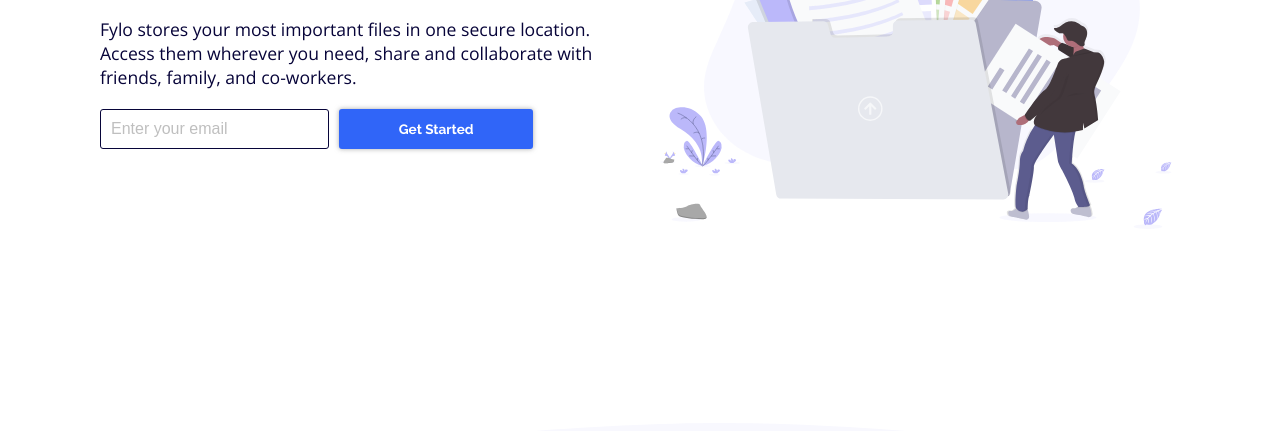
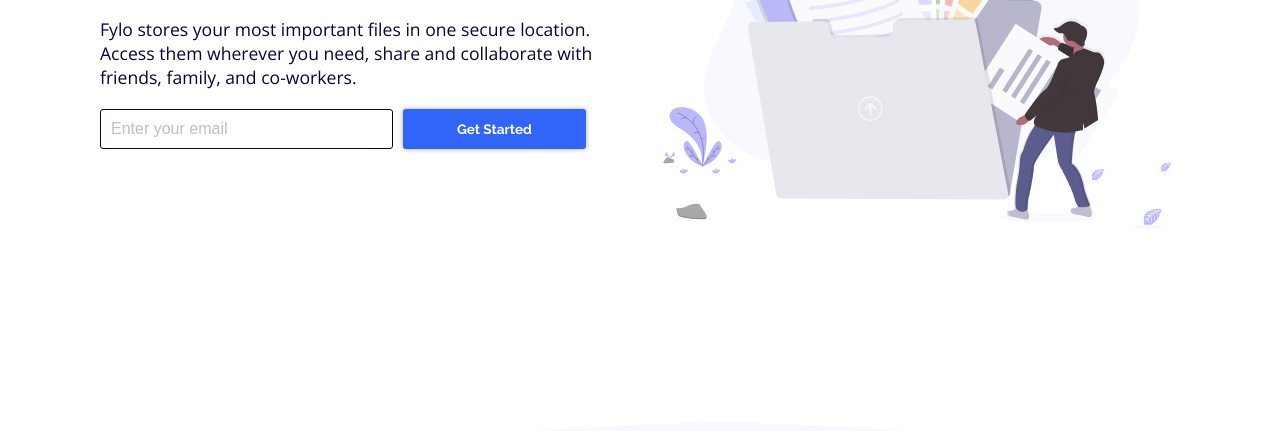
Before and after one commit to Hamid997/Fylo-landing-page-with-two-column-layout, a plain HTML site: page index.html in a window 1280 px wide. Shown: the part 369-800 px from the top of the page. Drawn offline with nearby package versions, Linux system fonts and the light colour scheme.

Commit message:
Update styles.css

```diff
--- a/styles.css
+++ b/styles.css
@@ -106,7 +106,7 @@ body{
     padding: 10px;
     border: 1.5px solid var(--Very-Dark-Blue);
     border-radius: 3px;
-    /* width: 60%; */
+    width: 60%;
     /* margin-bottom: 10px; */
 }
 .hero-input::placeholder {
```
